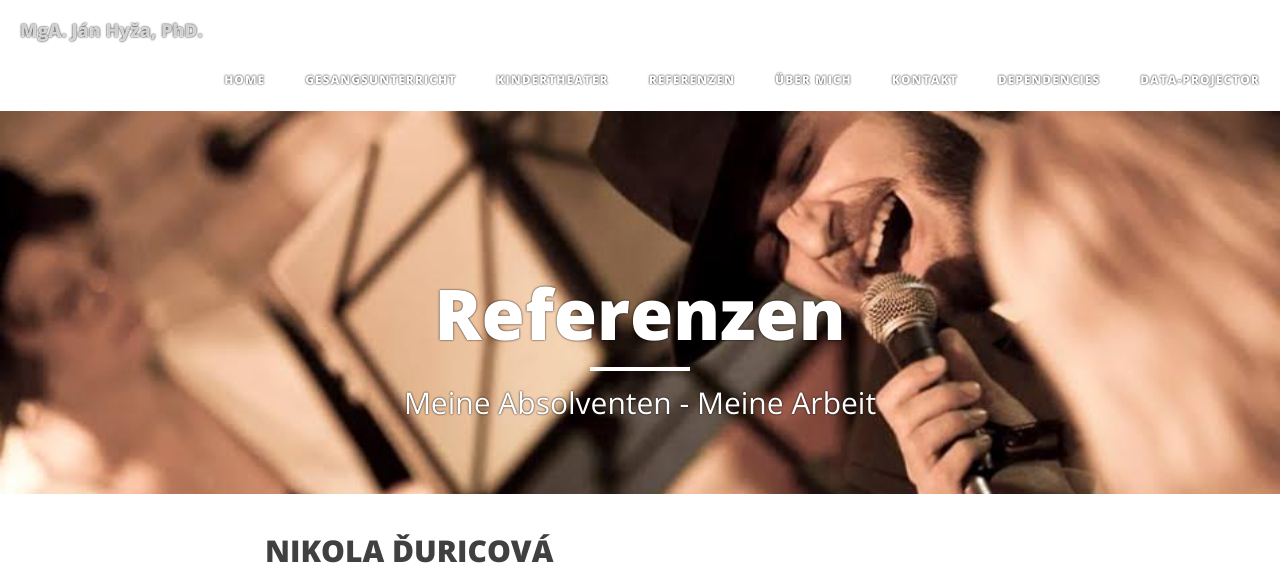
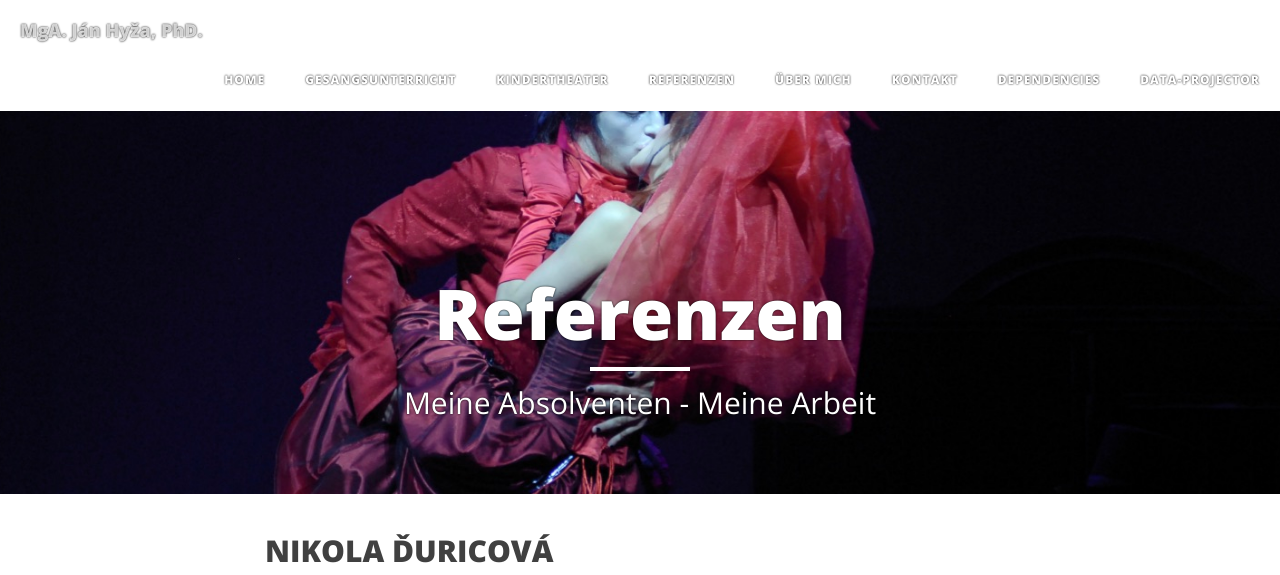
Before and after one commit to janhyza/gesangscoaching.at, a Jekyll site: the page built from projects/Referenzen.md, in a window 1280 px wide. Shown: the top 575 px of the page. Built offline with Jekyll 4.4.1, drawn with Linux system fonts in a browser that asks for light colours; nearby versions of some CDN libraries.

Commit message:
foto upload

```diff
--- a/projects/Referenzen.md
+++ b/projects/Referenzen.md
@@ -2,7 +2,7 @@
 layout: page
 title: "Referenzen"
 description: "Meine Absolventen - Meine Arbeit"
-header-img: "img/home-bg.jpg"
+header-img: "img/ples.jpg"
 ---
 
 ## NIKOLA ĎURICOVÁ
```
